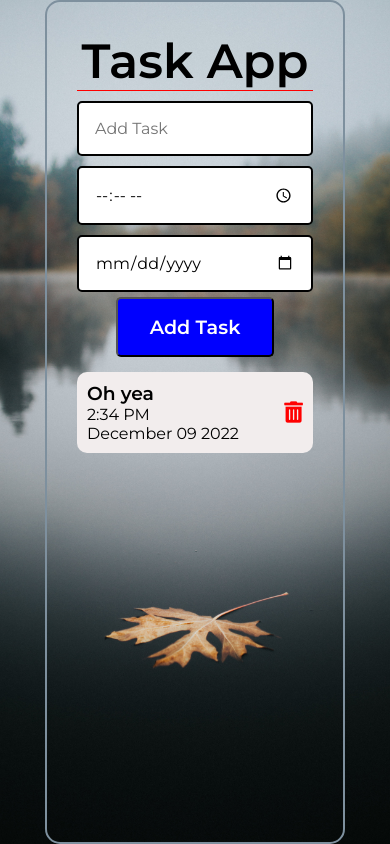
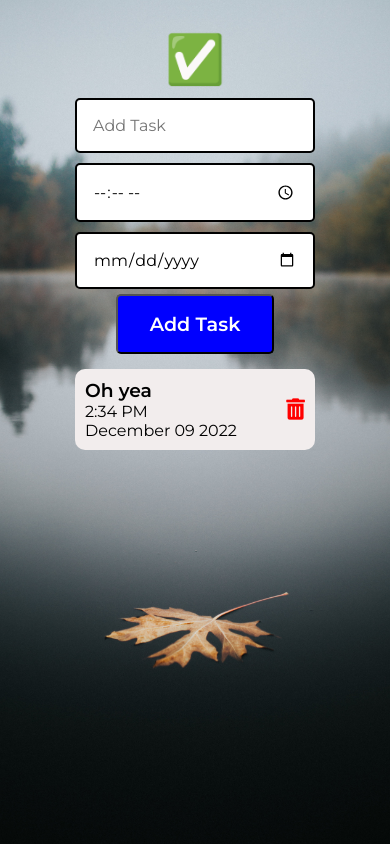
Before and after one commit to arod1207/TaskApp, a React (Create React App) app in the folder client/: page / in a window 390 px wide. Built offline with nearby package versions, Linux system fonts and the light colour scheme; data requests are answered from the project's data file.

Commit message:
updated heading

```diff
--- a/client/src/components/Header.js
+++ b/client/src/components/Header.js
@@ -1,7 +1,7 @@
 const Header = () => {
     return (
         <div className="header">
-            <h1>Task App</h1>
+            <h1>✅</h1>
         </div>
     );
 };
--- a/client/src/index.css
+++ b/client/src/index.css
@@ -35,7 +35,6 @@ body {
 .header {
     display: flex;
     justify-content: center;
-    border-bottom: 1px solid red;
 }
 
 .header h1 {
@@ -134,6 +133,7 @@ body {
         height: 100vh;
         padding: 30px;
         background: transparent;
+        border: none;
     }
     .addTask input {
         margin-top: 10px;
```
Also changed, not shown: 1 other file (tests, documents, lock files or other folders).
